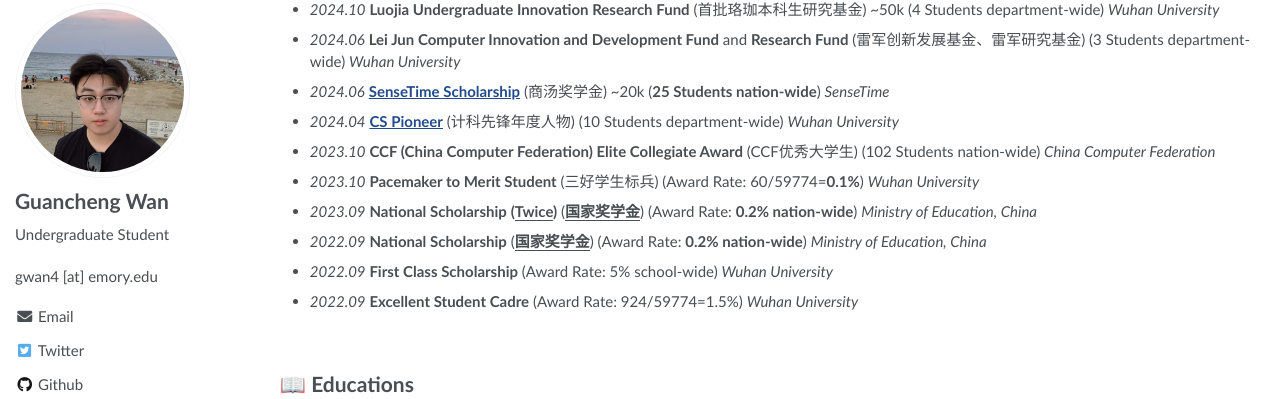
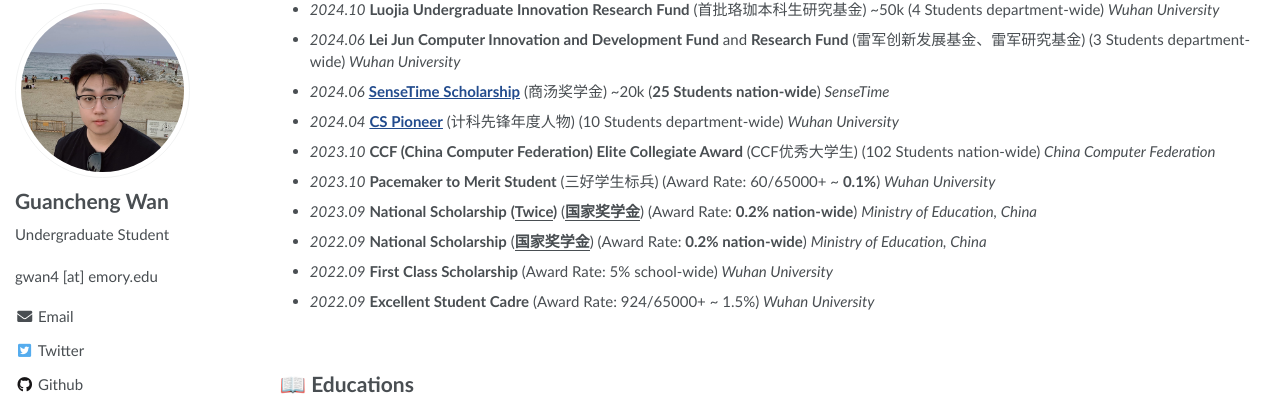
Before and after one commit to SuHui03/guanchengWan.github.io, a Jekyll site: the page built from _pages/about.md, in a window 1280 px wide and 900 px high, scrolled down 3104 px. Shown: the part 88-487 px from the top of the window. Built offline with Jekyll 4.4.1, drawn with Linux system fonts in a browser that asks for light colours.

Commit message:
Update about.md

```diff
--- a/_pages/about.md
+++ b/_pages/about.md
@@ -283,11 +283,11 @@ Energy-based Backdoor Defense Against Federated Graph Learning
 
 - *2023.10* **CCF (China Computer Federation) Elite Collegiate Award** (CCF优秀大学生) (102 Students nation-wide) *China Computer Federation*
 
-- *2023.10* **Pacemaker to Merit Student** (三好学生标兵) (Award Rate: 60/59774=<strong>0.1%</strong>) *Wuhan University*
+- *2023.10* **Pacemaker to Merit Student** (三好学生标兵) (Award Rate: 60/65000+ ~ <strong>0.1%</strong>) *Wuhan University*
 - *2023.09* **National Scholarship** **(<u>Twice</u>)** (**<u>国家奖学金</u>**) (Award Rate: <strong>0.2% nation-wide</strong>) *Ministry of Education, China*
 - *2022.09* **National Scholarship** (**<u>国家奖学金</u>**) (Award Rate: <strong>0.2% nation-wide</strong>) *Ministry of Education, China*
 - *2022.09* **First Class Scholarship** (Award Rate: 5% school-wide) *Wuhan University*
-- *2022.09* **Excellent Student Cadre** (Award Rate: 924/59774=1.5%) *Wuhan University*
+- *2022.09* **Excellent Student Cadre** (Award Rate: 924/65000+ ~ 1.5%) *Wuhan University*
 
 
 
```
